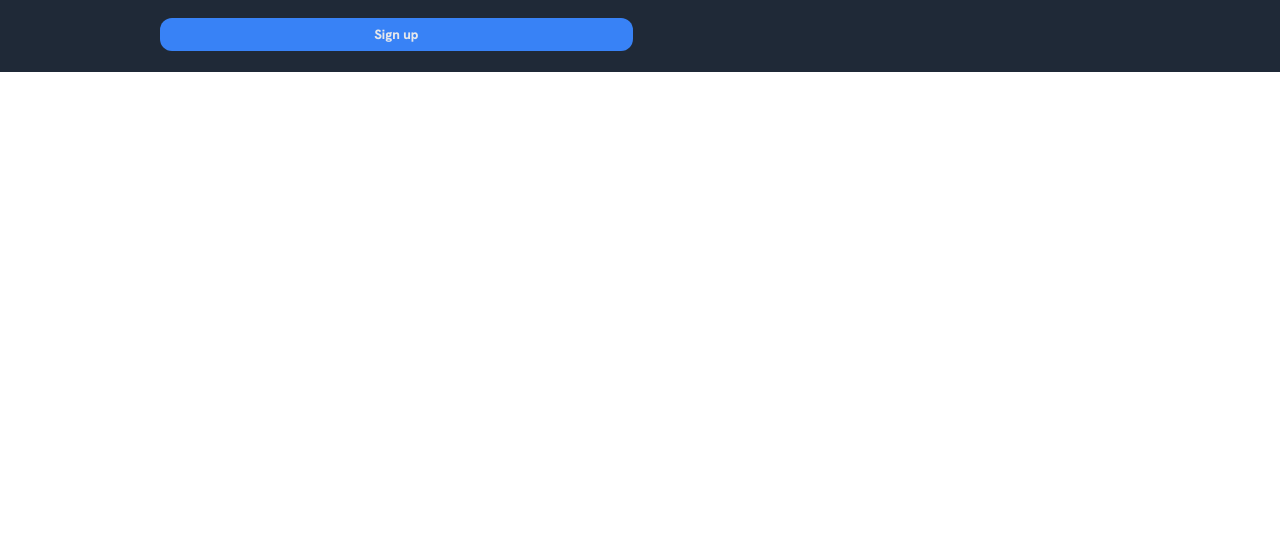
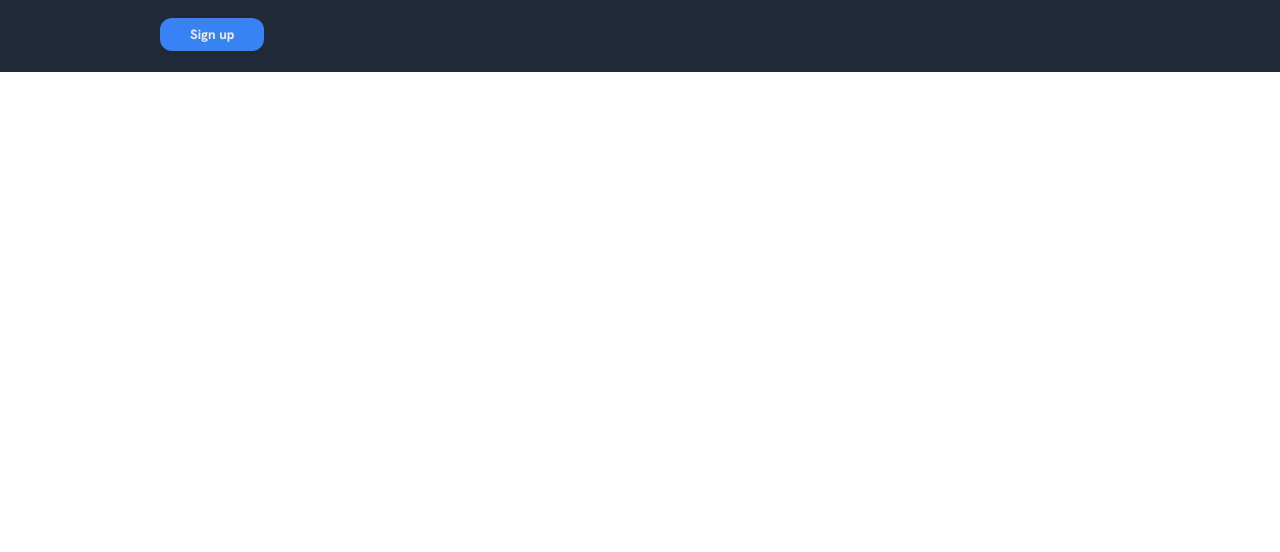
Before and after one commit to abdulbasset-benz/landing-page, a plain HTML site: page index.html in a window 1280 px wide. Shown: the part 248-800 px from the top of the page. Drawn offline with Linux system fonts and the light colour scheme.

Commit message:
Change a tags titles and add wrapper div for btn

```diff
--- a/index.html
+++ b/index.html
@@ -21,7 +21,7 @@
             <div class="right ">
                 <h1 class="main-text">This website is <br> awesome</h1>
                 <p>This is just the skeleton of the website <br> there will be further updates on this project for sure</p>
-                <button class="cta-btn">Sign up</button>
+                <div class="btn"><button class="cta-btn">Sign up</button></div>
             </div>
 
             <div class="left">
```
